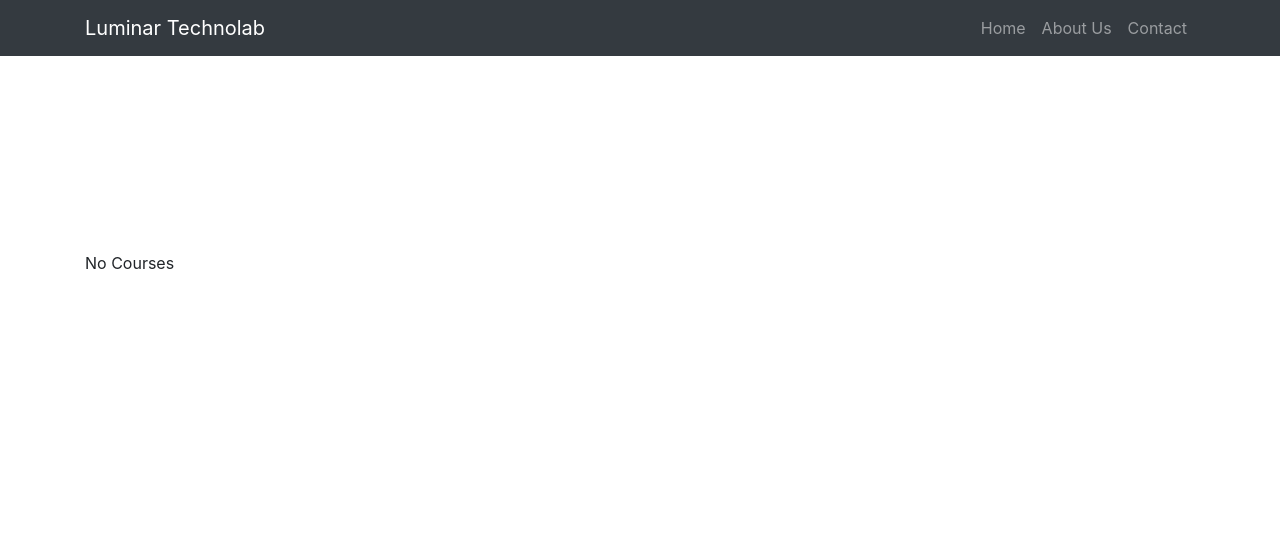
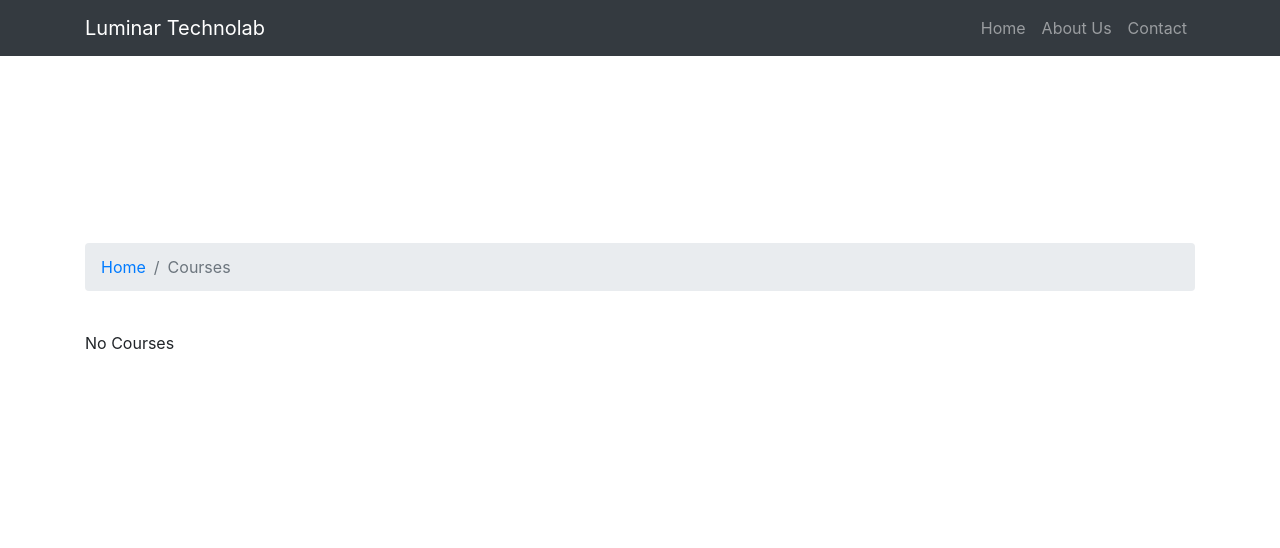
Before and after one commit to jissmonjose/students-courses-app, a Django app: page /student/view/ in a window 1280 px wide. Shown: the top 548 px of the page. Run offline with Django 3.2, Linux system fonts and the light colour scheme; data that the repository does not hold is empty; some libraries are stand-ins or nearby versions.

Commit message:
changes background and border of button added breadcrumb

```diff
--- a/user_reg_proj_root/templates/studentapp/base.html
+++ b/user_reg_proj_root/templates/studentapp/base.html
@@ -9,7 +9,7 @@
     crossorigin="anonymous">
 
     <!-- link to css files -->
-    <link rel="stylesheet" href="{% static 'courses.css' %}">
+    <link rel="stylesheet" href="{% static 'style_course.css' %}">
     <link rel="stylesheet" href="{% static 'footer.css' %}">
 
     <title>Document</title>
@@ -48,7 +48,7 @@
     {% include 'partial/_footer.html' %}
 
 
-
+    <script src="{% static 'js/button_click.js' %}"></script>
     <script src="https://code.jquery.com/jquery-3.3.1.slim.min.js" integrity="sha384-q8i/X+965DzO0rT7abK41JStQIAqVgRVzpbzo5smXKp4YfRvH+8abtTE1Pi6jizo"
         crossorigin="anonymous"></script>
     <script src="https://cdnjs.cloudflare.com/ajax/libs/popper.js/1.14.3/umd/popper.min.js" integrity="sha384-ZMP7rVo3mIykV+2+9J3UJ46jBk0WLaUAdn689aCwoqbBJiSnjAK/l8WvCWPIPm49"
--- a/user_reg_proj_root/templates/studentapp/courses.html
+++ b/user_reg_proj_root/templates/studentapp/courses.html
@@ -1,6 +1,8 @@
 {% extends 'studentapp/base.html' %}
 {% load static %}
 {% block content %}
+
+
 
 <section id="showcase-inner" class="py-5 text-white">
     <div class="container">
@@ -9,6 +11,20 @@
                 <h1 class="display-4">Browse Courses</h1>
             </div>
         </div>
+    </div>
+</section>
+
+
+<!--breadcrumb navigation-->
+<section id="bc" class="mt-3">
+
+    <div class="container">
+    <nav aria-label="breadcrumb">
+        <ol class="breadcrumb">
+            <li class="breadcrumb-item"><a href="{% url 'index_page' %}">Home</a></li>
+            <li class="breadcrumb-item active" aria-current="page">Courses</li>
+        </ol>
+    </nav>
     </div>
 </section>
 
@@ -37,7 +53,8 @@
                   </div>
                   <hr>
 
-                   <a href="{% url 'each_course' course.id %}" class="btn btn-primary btn-block">More Info</a>
+                   <a href="{% url 'each_course' course.id %}" class="btn btn-primary btn-block" id="button1"
+                   >More Info</a>
               </div>
             </div>
         </div>
@@ -101,4 +118,5 @@
  </section>
 
 
+
 {% endblock %}
```
